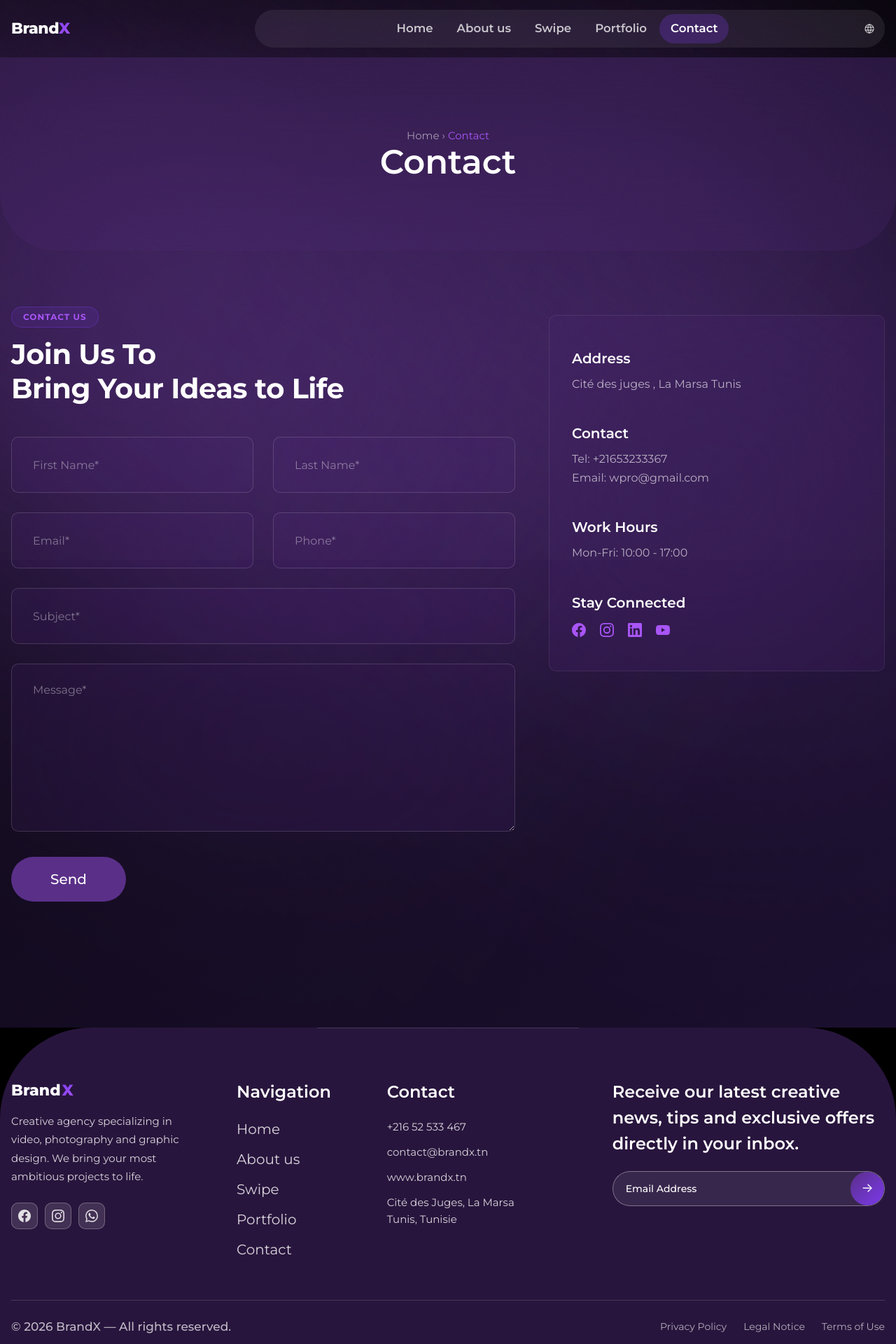
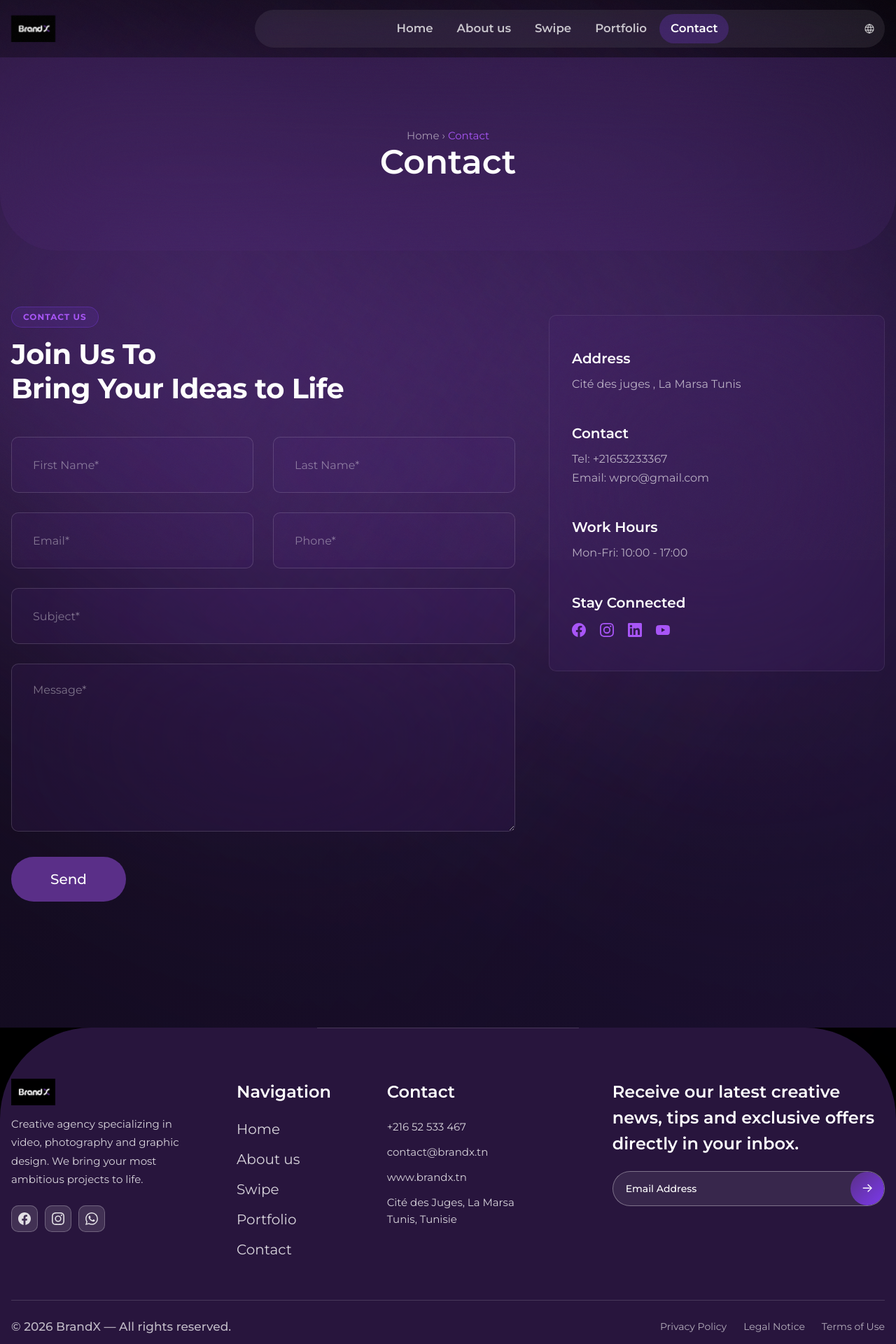
Before and after one commit to MOHAMEDALILAHMAR/BrandX, a React (Vite) app: page /contact in a window 1280 px wide. Shown: the top 1920 px of the page at 70% size. Built offline with nearby package versions, Linux system fonts and the light colour scheme; the HTML template or start-up script is replaced by a standard one.

Commit message:
Add BrandX logo image to navbar and footer, replace text logo

```diff
--- a/index.html
+++ b/index.html
@@ -2,7 +2,7 @@
 <html lang="en">
   <head>
     <meta charset="UTF-8" />
-    <link rel="icon" type="image/svg+xml" href="/vite.svg" />
+    <link rel="icon" type="image/png" href="/src/assests/logo%20finnale%20BrandX.png" />
     <meta name="viewport" content="width=device-width, initial-scale=1.0" />
     <title>BrandX — Agence Créative</title>
     <link rel="preconnect" href="https://fonts.googleapis.com" />
--- a/src/components/Footer.module.css
+++ b/src/components/Footer.module.css
@@ -22,20 +22,13 @@
 }
 
 /* Brand column */
-.brandTitle {
-  font-size: 22px;
-  font-weight: 800;
-  color: #ffffff;
+.brandLogo {
   margin-bottom: 14px;
-  display: flex;
-  align-items: center;
-  gap: 2px;
+  line-height: 0;
 }
-.brandX {
-  background: linear-gradient(135deg,#7C3AED,#A855F7);
-  -webkit-background-clip: text;
-  -webkit-text-fill-color: transparent;
-  background-clip: text;
+.brandLogoImg {
+  height: 38px;
+  width: auto;
 }
 
 .brandDesc {
--- a/src/components/Footer.tsx
+++ b/src/components/Footer.tsx
@@ -2,6 +2,7 @@ import { Container, Grid } from '@mantine/core';
 import { useState } from 'react';
 import { useNavigate } from 'react-router-dom';
 import { useTranslation } from 'react-i18next';
+import logoImg from '../assests/logo finnale BrandX.png';
 import classes from './Footer.module.css';
 
 const FB_ICON = (
@@ -51,8 +52,8 @@ export function FooterComponent() {
           <Grid gutter={40}>
             {/* Brand */}
             <Grid.Col span={{ base: 12, sm: 6, md: 3 }}>
-              <div className={classes.brandTitle}>
-                Brand<span className={classes.brandX}>X</span>
+              <div className={classes.brandLogo}>
+                <img src={logoImg} alt="BrandX" className={classes.brandLogoImg} />
               </div>
               <p className={classes.brandDesc}>{t('footer.brand_desc')}</p>
               <div className={classes.socialRow}>
--- a/src/components/Navbar.module.css
+++ b/src/components/Navbar.module.css
@@ -22,23 +22,19 @@
 }
 
 .logo {
-  font-size: 22px;
-  font-weight: 800;
-  color: #ffffff;
   cursor: pointer;
-  letter-spacing: -0.5px;
-  user-select: none;
-  white-space: nowrap;
   flex-shrink: 0;
+  display: flex;
+  align-items: center;
   transition: opacity 0.2s;
+  line-height: 0;
 }
 .logo:hover { opacity: 0.85; }
 
-.logoX {
-  background: linear-gradient(135deg, #7C3AED, #A855F7);
-  -webkit-background-clip: text;
-  -webkit-text-fill-color: transparent;
-  background-clip: text;
+.logoImg {
+  height: 38px;
+  width: auto;
+  display: block;
 }
 
 .pill {
--- a/src/components/Navbar.tsx
+++ b/src/components/Navbar.tsx
@@ -3,6 +3,7 @@ import { Container, Menu, ActionIcon } from '@mantine/core';
 import { useNavigate, useLocation } from 'react-router-dom';
 import { IconWorld } from '@tabler/icons-react';
 import { useTranslation } from 'react-i18next';
+import logoImg from '../assests/logo finnale BrandX.png';
 import classes from './Navbar.module.css';
 
 export function Navbar() {
@@ -30,7 +31,7 @@ export function Navbar() {
       <Container size="xl" className={classes.inner}>
 
         <div className={classes.logo} onClick={() => navigate('/')}>
-          Brand<span className={classes.logoX}>X</span>
+          <img src={logoImg} alt="BrandX" className={classes.logoImg} />
         </div>
 
         <div className={classes.pill}>
```
Also changed, not shown: src/assests/logo finnale BrandX.png (added).
